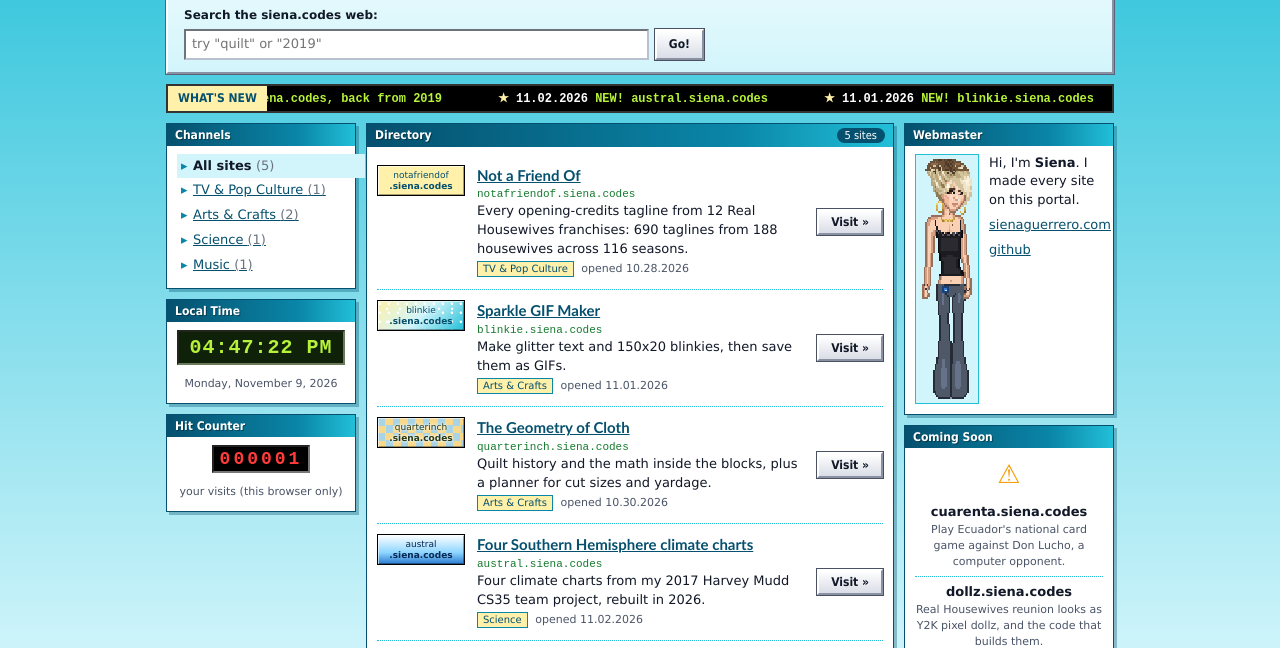
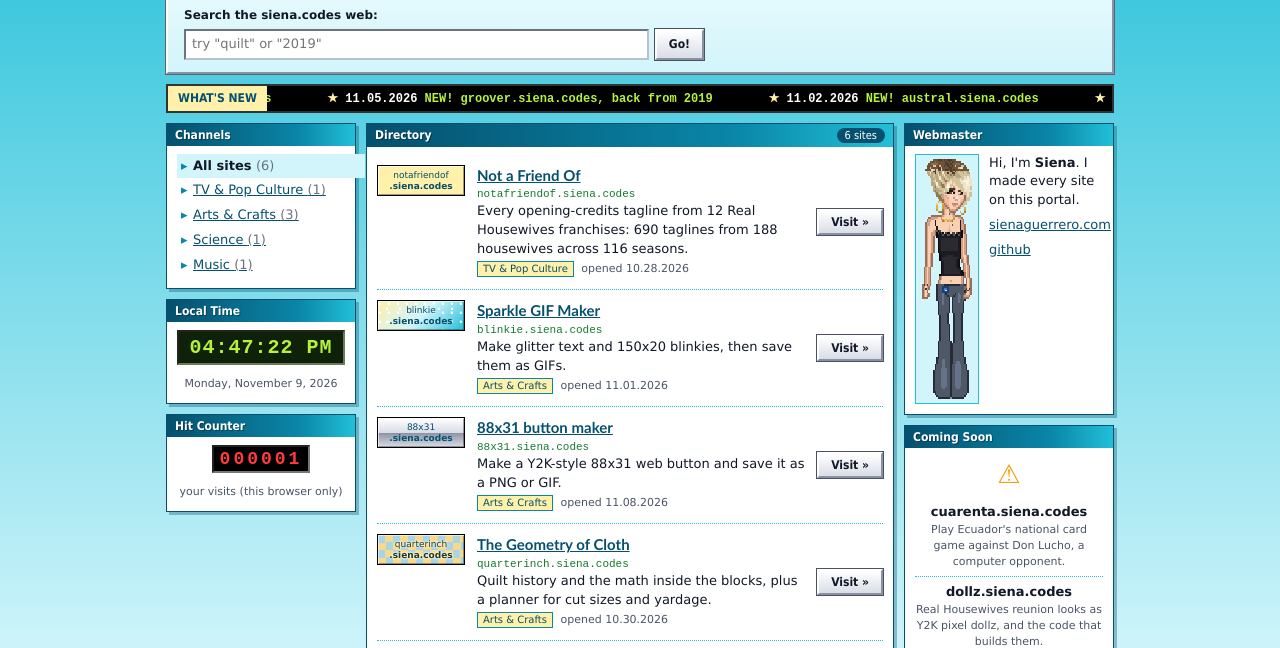
Before and after one commit to sienaguerrero/siena-codes, a plain HTML site: page site/index.html in a window 1280 px wide. Shown: the part 131-779 px from the top of the page. Drawn offline with Linux system fonts and the light colour scheme.

Commit message:
feat: Add 88x31.siena.codes to the portal

```diff
--- a/site/index.html
+++ b/site/index.html
@@ -55,6 +55,7 @@
     <span class="ticker-label">What's New</span>
     <div class="ticker-track">
       <ul class="ticker-items">
+        <li><b>11.08.2026</b> NEW! 88x31.siena.codes</li>
         <li><b>11.05.2026</b> NEW! groover.siena.codes, back from 2019</li>
         <li><b>11.02.2026</b> NEW! austral.siena.codes</li>
         <li><b>11.01.2026</b> NEW! blinkie.siena.codes</li>
--- a/site/portal.js
+++ b/site/portal.js
@@ -16,6 +16,15 @@ const SITES = [
     opened: "11.01.2026",
     tags: "glitter gif blinkie sparkle y2k text maker",
     button: "b-glitter",
+  },
+  {
+    sub: "88x31",
+    title: "88x31 button maker",
+    blurb: "Make a Y2K-style 88x31 web button and save it as a PNG or GIF.",
+    channel: "Arts & Crafts",
+    opened: "11.08.2026",
+    tags: "button badge 88x31 maker png gif y2k webring",
+    button: "b-chrome",
   },
   {
     sub: "quarterinch",
--- a/site/style.css
+++ b/site/style.css
@@ -371,6 +371,7 @@ a:hover {
   text-shadow: 0 0 3px #fff, 0 0 3px #fff;
 }
 .b-ice { background: linear-gradient(180deg, #ffffff, #8fd6ff 60%, #2b7bd1); color: #062a54; }
+.b-chrome { background: linear-gradient(180deg, #ffffff, var(--silver) 50%, var(--silver-lo) 51%, var(--silver)); color: var(--deep); }
 .b-groove { background: repeating-linear-gradient(90deg, #111 0 6px, #2a2a2a 6px 12px); color: var(--lime); }
 .b-a { background: var(--deep); color: #fff; }
 .b-b { background: #fff; color: #000; }
```
